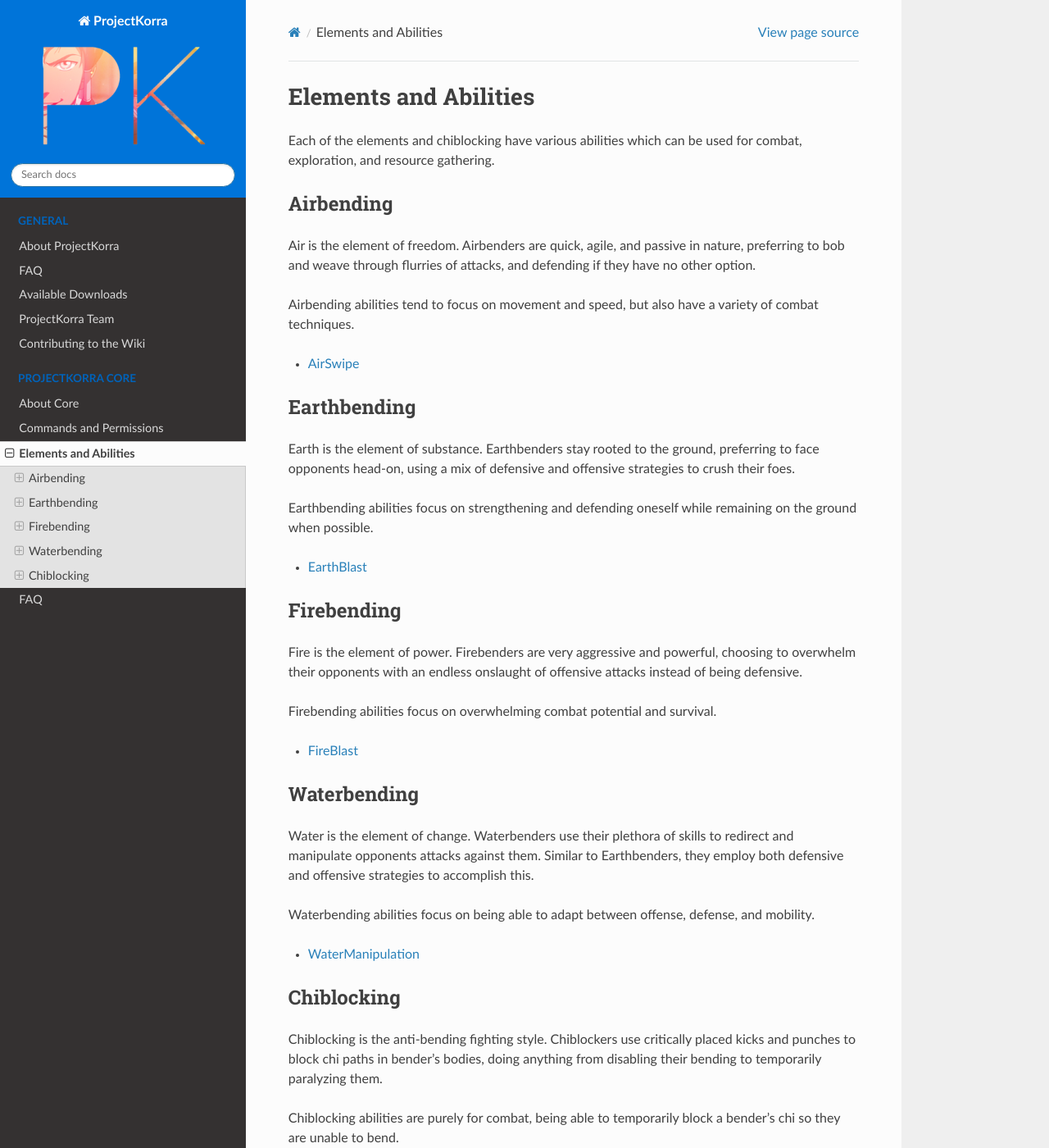
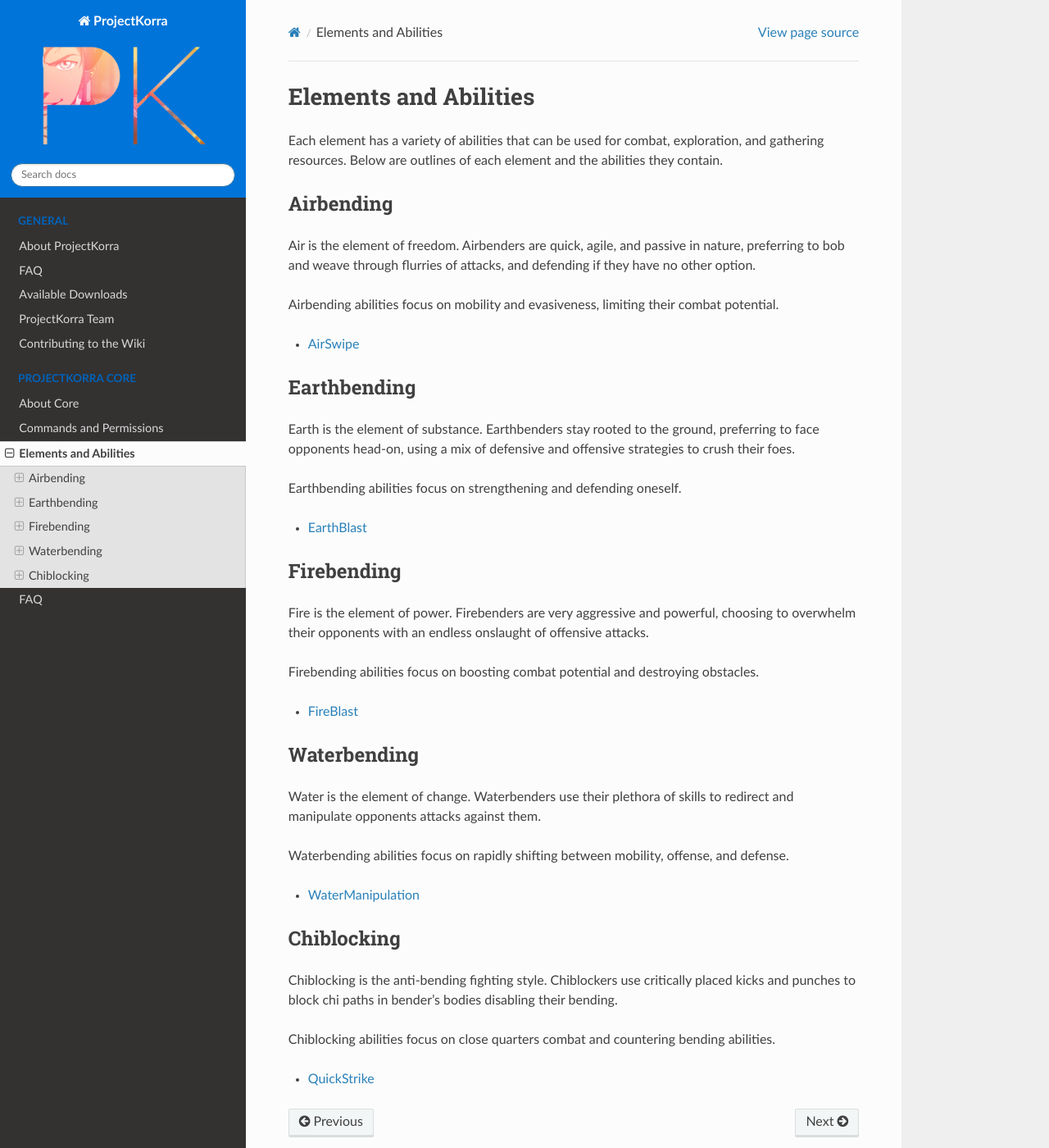
Before and after one commit to ProjectKorra/ProjectKorraWiki, a Sphinx documentation site: the page built from source/pkcore/abilities.rst, in a window 1280 px wide and 1400 px high. Shown: the whole window at 82% size. Built offline with Sphinx 7.4.7 and the Read the Docs theme 2.0.0, drawn with Linux system fonts in a browser that asks for light colours.

Commit message:
Update abilities.rst (#12)
* Update abilities.rst

* Update abilities.rst

* Update abilities.rst

```diff
--- a/source/pkcore/abilities.rst
+++ b/source/pkcore/abilities.rst
@@ -1,8 +1,8 @@
 ======================
 Elements and Abilities
 ======================
-Each of the elements and chiblocking have various abilities which
-can be used for combat, exploration, and resource gathering.
+Each element has a variety of abilities that can be used for combat, exploration, and gathering resources.
+Below are outlines of each element and the abilities they contain.
 
 Airbending
 ==========
@@ -10,8 +10,7 @@ Air is the element of freedom. Airbenders are quick, agile, and
 passive in nature, preferring to bob and weave through flurries of
 attacks, and defending if they have no other option.
 
-Airbending abilities tend to focus on movement and speed, but also
-have a variety of combat techniques.
+Airbending abilities focus on mobility and evasiveness, limiting their combat potential.
 
 .. toctree::
     :name: airtree
@@ -25,8 +24,7 @@ Earth is the element of substance. Earthbenders stay rooted to the
 ground, preferring to face opponents head-on, using a mix of
 defensive and offensive strategies to crush their foes.
 
-Earthbending abilities focus on strengthening and defending oneself
-while remaining on the ground when possible.
+Earthbending abilities focus on strengthening and defending oneself.
 
 .. toctree::
     :name: earthtree
@@ -38,9 +36,9 @@ Firebending
 ===========
 Fire is the element of power. Firebenders are very aggressive and
 powerful, choosing to overwhelm their opponents with an endless
-onslaught of offensive attacks instead of being defensive.
+onslaught of offensive attacks.
 
-Firebending abilities focus on overwhelming combat potential and survival.
+Firebending abilities focus on boosting combat potential and destroying obstacles.
 
 .. toctree::
     :name: firetree
@@ -52,10 +50,9 @@ Waterbending
 ============
 Water is the element of change. Waterbenders use their plethora of
 skills to redirect and manipulate opponents attacks against them.
-Similar to Earthbenders, they employ both defensive and offensive
-strategies to accomplish this.
 
-Waterbending abilities focus on being able to adapt between offense, defense, and mobility.
+
+Waterbending abilities focus on rapidly shifting between mobility, offense, and defense.
 
 .. toctree::
     :name: watertree
@@ -66,11 +63,9 @@ Waterbending abilities focus on being able to adapt between offense, defense, an
 Chiblocking
 ===========
 Chiblocking is the anti-bending fighting style. Chiblockers use critically
-placed kicks and punches to block chi paths in bender's bodies, doing
-anything from disabling their bending to temporarily paralyzing
-them.
+placed kicks and punches to block chi paths in bender's bodies disabling their bending.
 
-Chiblocking abilities are purely for combat, being able to temporarily block a bender's chi so they are unable to bend.
+Chiblocking abilities focus on close quarters combat and countering bending abilities.
 
 .. toctree::
     :name: chitree
```
